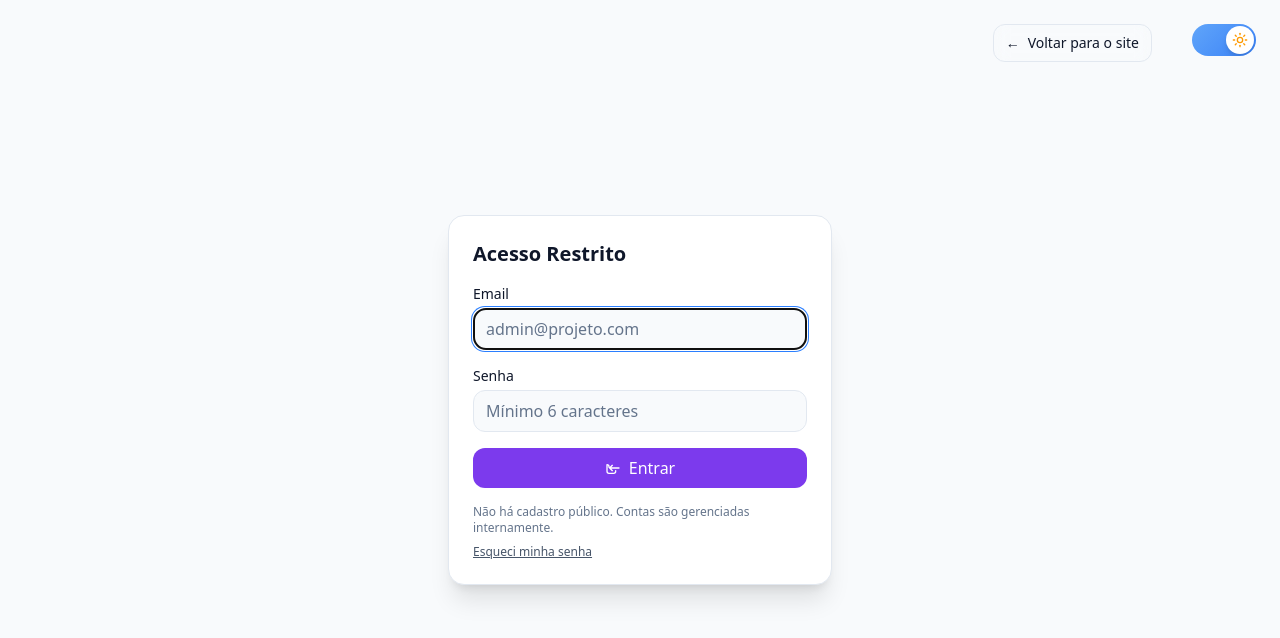
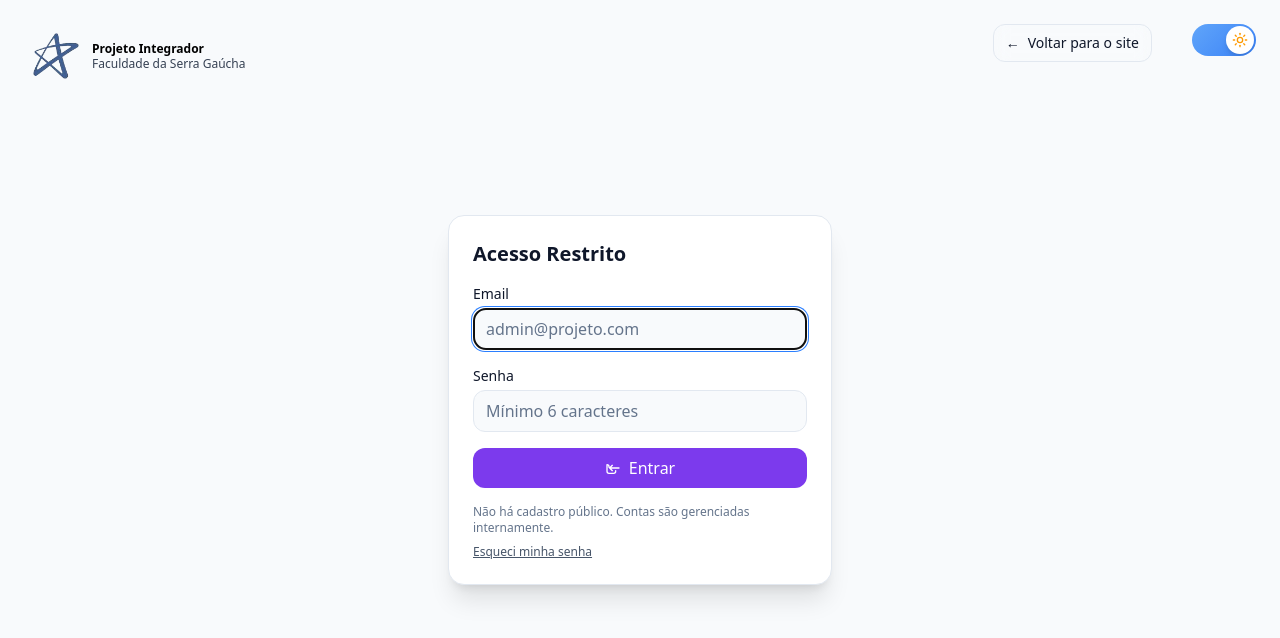
Before and after one commit to CasaDePassagem/Portal, a React (Vite) app: page /admin in a window 1280 px wide. Shown: the top 638 px of the page. Built offline with nearby package versions, Linux system fonts and the light colour scheme; no server answers.

Commit message:
FSG logo

```diff
--- /dev/null
+++ b/src/components/FsgSignature.tsx
@@ -0,0 +1,53 @@
+const LOGO_URL = '/images/fsg-star.png';
+
+export const FSG_TEAM_MEMBERS = [
+  'Pedro Bolson',
+  'Lucas Risson',
+  'Mateus Cosma',
+  'Érick Paludo',
+  'Giovani de Chaves Rigotti',
+  'Leonardo Simioni',
+] as const;
+
+type FsgSignatureProps = {
+  className?: string;
+  showCaption?: boolean;
+  orientation?: 'row' | 'column';
+  gap?: 'none' | 'tight' | 'normal';
+};
+
+const LOGO_CLASS = 'h-20';
+
+export function FsgSignature({
+  className = '',
+  showCaption = true,
+  orientation = 'row',
+  gap = 'tight',
+}: FsgSignatureProps) {
+  const flexDirection = orientation === 'column' ? 'flex-col' : 'flex-row';
+  const gapClass =
+    gap === 'none' ? 'gap-0' : gap === 'tight' ? 'gap-1' : orientation === 'column' ? 'gap-2' : 'gap-3';
+  const isColumn = orientation === 'column';
+
+  return (
+    <div className={`flex ${flexDirection} ${gapClass} items-center select-none ${className}`}>
+      <img
+        src={LOGO_URL}
+        alt="Faculdade da Serra Gaúcha"
+        loading="lazy"
+        decoding="async"
+        className={`${LOGO_CLASS} w-auto rounded-full object-cover`}
+      />
+      {showCaption && (
+        <div
+          className={`text-xs leading-tight text-black dark:text-white/90 ${
+            isColumn ? 'text-center' : '-ml-2'
+          }`}
+        >
+          <p className="font-semibold text-black dark:text-white leading-tight">Projeto Integrador</p>
+          <p className="text-gray-700 dark:text-gray-200 leading-tight">Faculdade da Serra Gaúcha</p>
+        </div>
+      )}
+    </div>
+  );
+}
--- a/src/components/Hero.tsx
+++ b/src/components/Hero.tsx
@@ -50,7 +50,7 @@ export const Hero = () => {
                         <span className="relative bg-gradient-to-r from-violet-600 via-purple-600 to-cyan-600 bg-clip-text text-transparent">
                             novas áreas do digital
                             <motion.div
-                                className="absolute -bottom-2 left-0 right-0 h-1 rounded-full"
+                                className="absolute -bottom-2 left-0 right-0 h-1 rounded-full hidden sm:block"
                                 style={{ background: `linear-gradient(to right, var(--color-primary), var(--color-accent))` }}
                                 initial={{ scaleX: 0 }}
                                 animate={{ scaleX: 1 }}
--- a/src/components/Navigation.tsx
+++ b/src/components/Navigation.tsx
@@ -6,6 +6,7 @@ import { CreateUserModal } from './CreateUserModal';
 import { ChangePasswordModal } from './ChangePasswordModal';
 import { useAuth } from '../hooks/useAuth';
 import { hydrateFromRemote } from '../lib/remoteSync';
+import { FsgSignature, FSG_TEAM_MEMBERS } from './FsgSignature';
 
 export default function Navigation() {
     const location = useLocation();
@@ -16,6 +17,7 @@ export default function Navigation() {
     const [isRefreshing, setIsRefreshing] = useState(false);
     const { user } = useAuth();
     const isAdminUser = user?.role === 'admin';
+    const teamTooltip = `Alunos: ${FSG_TEAM_MEMBERS.join(' • ')}`;
 
     const HomeIcon = () => (
         <svg className="w-6 h-6" fill="none" stroke="currentColor" viewBox="0 0 24 24">
@@ -108,8 +110,15 @@ export default function Navigation() {
     return (
         <>
             {/* Desktop Navigation - Vertical Side Nav */}
-            <div className="hidden md:block fixed left-0 top-0 h-screen w-20 bg-theme-surface backdrop-blur-md border-r border-theme z-40">
-                <div className="flex flex-col items-center justify-center h-full space-y-8 p-4 relative">
+            <div className="hidden md:block fixed left-0 top-0 h-screen w-24 bg-theme-surface backdrop-blur-md border-r border-theme z-40">
+                <div className="flex flex-col items-center justify-center h-full p-4 relative">
+                    <div className="absolute top-6 left-0 right-0 flex justify-center">
+                        <InstantTooltip tooltip={teamTooltip} position="right">
+                            <FsgSignature orientation="column" gap="none" className="pointer-events-auto" />
+                        </InstantTooltip>
+                    </div>
+
+                    <div className="flex flex-col items-center gap-8 mt-28">
                     {navItems.map((item) => {
                         const Icon = item.icon;
                         const isActive = location.pathname === item.path;
@@ -162,6 +171,7 @@ export default function Navigation() {
                             </InstantTooltip>
                         );
                     })}
+                    </div>
 
                     {!isAdminRoute && (
                         <div className="absolute bottom-6 left-0 right-0 flex justify-center">
@@ -310,8 +320,13 @@ export default function Navigation() {
                         className="md:hidden fixed inset-0 bg-black/20 z-40"
                     />
 
-                    <div className="md:hidden fixed left-0 top-0 h-screen w-80 bg-theme-surface shadow-2xl z-40 transform transition-transform duration-300 ease-out">
-                        <div className="flex flex-col justify-center h-full space-y-4 p-8">
+                    <div className="md:hidden fixed left-0 top-0 h-screen w-80 bg-theme-surface shadow-2xl z-40 transform transition-transform duration-300 ease-out overflow-y-auto">
+                        <div className="flex flex-col min-h-full space-y-6 p-8">
+                            <div className="flex justify-center">
+                                <FsgSignature orientation="column" gap="none" />
+                            </div>
+
+                            <div className="flex flex-col space-y-4">
                             {navItems.map((item) => {
                                 const Icon = item.icon;
                                 const isActive = location.pathname === item.path;
@@ -343,6 +358,7 @@ export default function Navigation() {
                                     </button>
                                 );
                             })}
+                            </div>
 
                             {!isAdminRoute && (
                                 <motion.button
@@ -427,6 +443,7 @@ export default function Navigation() {
                                     </button>
                                 </div>
                             )}
+
                         </div>
                     </div>
                 </>
--- a/src/pages/admin/AcceptInvitePage.tsx
+++ b/src/pages/admin/AcceptInvitePage.tsx
@@ -1,11 +1,14 @@
 import { useState } from 'react';
 import { useNavigate, useSearchParams, Link } from 'react-router-dom';
 import { completeUserInvite } from '../../lib/users';
+import { FsgSignature, FSG_TEAM_MEMBERS } from '../../components/FsgSignature';
+import InstantTooltip from '../../components/InstantTooltip';
 
 export function AcceptInvitePage() {
   const navigate = useNavigate();
   const [searchParams] = useSearchParams();
   const token = searchParams.get('token') || '';
+  const teamTooltip = `Alunos: ${FSG_TEAM_MEMBERS.join(' • ')}`;
 
   const [password, setPassword] = useState('');
   const [confirmPassword, setConfirmPassword] = useState('');
@@ -44,7 +47,17 @@ export function AcceptInvitePage() {
   };
 
   return (
-    <div className="min-h-[100svh] flex items-center justify-center bg-theme-base p-6">
+    <div className="min-h-[100svh] flex items-center justify-center bg-theme-base p-6 relative">
+      <div className="absolute top-3 sm:top-4 left-4 z-10">
+        <InstantTooltip tooltip={teamTooltip} position="right">
+          <div className="hidden sm:block">
+            <FsgSignature />
+          </div>
+          <div className="flex sm:hidden">
+            <FsgSignature orientation="column" />
+          </div>
+        </InstantTooltip>
+      </div>
       <div className="w-full max-w-md bg-theme-surface border border-theme rounded-2xl shadow-xl p-6 space-y-4">
         <h1 className="text-xl font-semibold text-theme-primary">Definir senha de acesso</h1>
         {!token && (
--- a/src/pages/admin/LoginPage.tsx
+++ b/src/pages/admin/LoginPage.tsx
@@ -2,6 +2,8 @@ import { useEffect, useMemo, useState } from 'react';
 import { useNavigate, useLocation } from 'react-router-dom';
 import { useAuth } from '../../hooks/useAuth';
 import { requestPasswordReset } from '../../lib/users';
+import { FsgSignature, FSG_TEAM_MEMBERS } from '../../components/FsgSignature';
+import InstantTooltip from '../../components/InstantTooltip';
 
 export function LoginPage() {
   const { signIn, confirmSignIn, cancelPendingLogin, pendingLogin } = useAuth();
@@ -23,6 +25,7 @@ export function LoginPage() {
   const [otpSecondsLeft, setOtpSecondsLeft] = useState(0);
 
   const from = (location.state as { from?: { pathname: string } })?.from?.pathname || '/dashboard';
+  const teamTooltip = `Alunos: ${FSG_TEAM_MEMBERS.join(' • ')}`;
 
   useEffect(() => {
     if (pendingLogin) {
@@ -111,6 +114,16 @@ export function LoginPage() {
 
   return (
     <div className="min-h-[100svh] flex items-center justify-center p-6 bg-theme-base relative">
+      <div className="absolute top-3 sm:top-4 left-4 z-10">
+        <InstantTooltip tooltip={teamTooltip} position="right">
+          <div className="hidden sm:block">
+            <FsgSignature />
+          </div>
+          <div className="flex sm:hidden">
+            <FsgSignature orientation="column" />
+          </div>
+        </InstantTooltip>
+      </div>
       <div className="w-full max-w-sm bg-theme-surface rounded-2xl border border-theme shadow-xl p-6">
         <h1 className="text-xl font-semibold mb-4 text-theme-primary">
           {stage === 'otp' ? 'Confirme o código' : 'Acesso Restrito'}
--- a/src/pages/admin/PasswordResetPage.tsx
+++ b/src/pages/admin/PasswordResetPage.tsx
@@ -1,11 +1,14 @@
 import { useState } from 'react';
 import { useNavigate, useSearchParams, Link } from 'react-router-dom';
 import { confirmPasswordReset } from '../../lib/users';
+import { FsgSignature, FSG_TEAM_MEMBERS } from '../../components/FsgSignature';
+import InstantTooltip from '../../components/InstantTooltip';
 
 export function PasswordResetPage() {
   const navigate = useNavigate();
   const [searchParams] = useSearchParams();
   const token = searchParams.get('token') || '';
+  const teamTooltip = `Alunos: ${FSG_TEAM_MEMBERS.join(' • ')}`;
 
   const [otpCode, setOtpCode] = useState('');
   const [password, setPassword] = useState('');
@@ -49,7 +52,17 @@ export function PasswordResetPage() {
   };
 
   return (
-    <div className="min-h-[100svh] flex items-center justify-center bg-theme-base p-6">
+    <div className="min-h-[100svh] flex items-center justify-center bg-theme-base p-6 relative">
+      <div className="absolute top-3 sm:top-4 left-4 z-10">
+        <InstantTooltip tooltip={teamTooltip} position="right">
+          <div className="hidden sm:block">
+            <FsgSignature />
+          </div>
+          <div className="flex sm:hidden">
+            <FsgSignature orientation="column" />
+          </div>
+        </InstantTooltip>
+      </div>
       <div className="w-full max-w-md bg-theme-surface border border-theme rounded-2xl shadow-xl p-6 space-y-4">
         <h1 className="text-xl font-semibold text-theme-primary">Redefinir senha</h1>
         {!token && (
```
Also changed, not shown: public/images/fsg-star.jpg (added), public/images/fsg-star.png (added).
